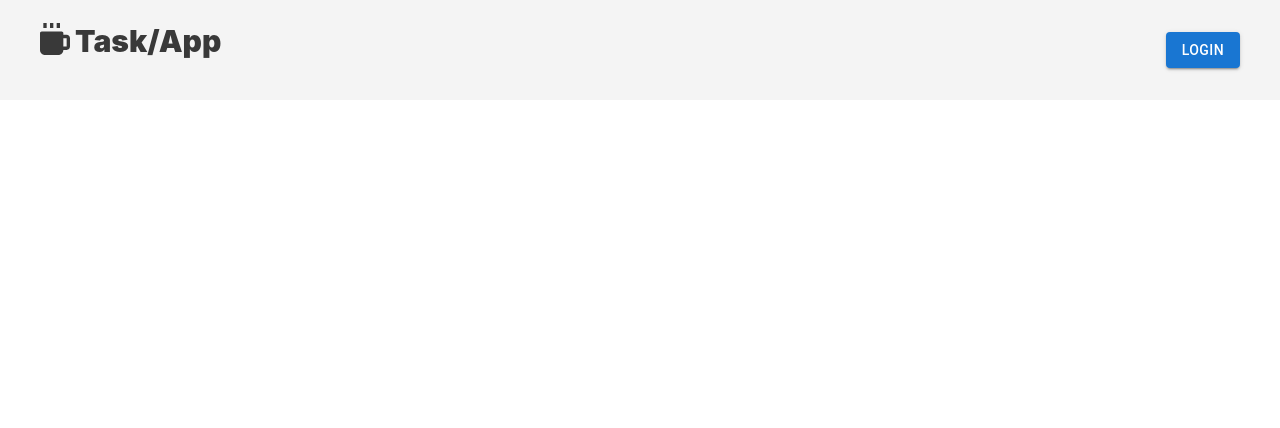
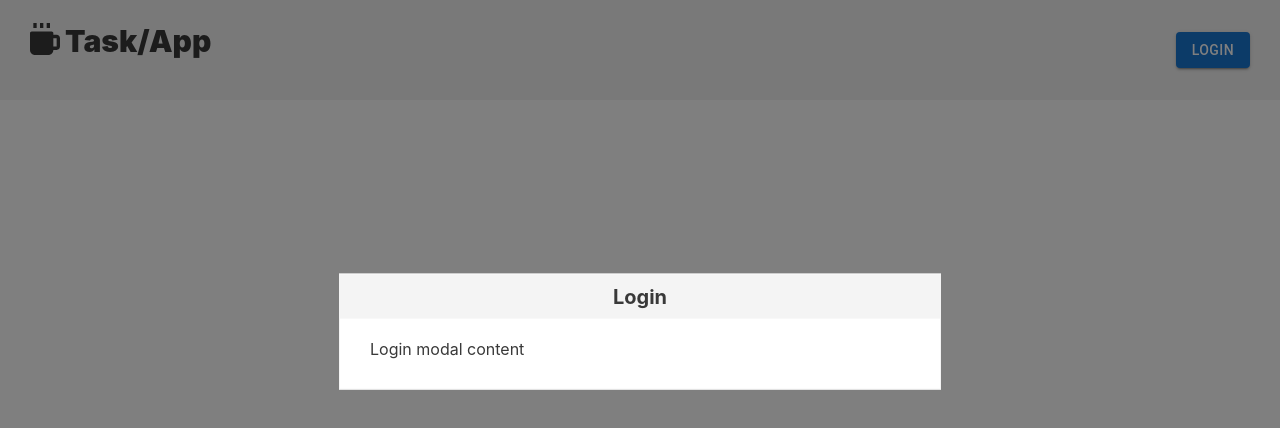
Before and after one commit to utrennik/task-app, a React (Create React App) app: page / in a window 1280 px wide. Both pictures are taken after a click on the button "LOGIN". Shown: the top 428 px of the page. Built offline with nearby package versions, Linux system fonts and the light colour scheme.

Commit message:
feat: add login modal window

```diff
--- a/public/index.html
+++ b/public/index.html
@@ -5,10 +5,7 @@
 		<link rel="icon" href="%PUBLIC_URL%/favicon.ico" />
 		<meta name="viewport" content="width=device-width, initial-scale=1" />
 		<meta name="theme-color" content="#000000" />
-		<meta
-			name="description"
-			content="Web site created using create-react-app"
-		/>
+		<meta name="description" content="Task managing app" />
 		<link rel="apple-touch-icon" href="%PUBLIC_URL%/logo192.png" />
 		<!--
       manifest.json provides metadata used when your web app is installed on a
@@ -24,7 +21,7 @@
       work correctly both with client-side routing and a non-root public URL.
       Learn how to configure a non-root public URL by running `npm run build`.
     -->
-		<title>React App</title>
+		<title>Task/App</title>
 	</head>
 	<body>
 		<noscript>You need to enable JavaScript to run this app.</noscript>
--- a/src/App.tsx
+++ b/src/App.tsx
@@ -1,10 +1,10 @@
-import Header from "./components/header/Header";
+import Header from "./components/Header/Header";
 import "./styles/main.sass";
 
 function App() {
 	return (
 		<div className="App">
-			<Header></Header>
+			<Header />
 		</div>
 	);
 }
--- /dev/null
+++ b/src/components/Header/HeaderLogo/HeaderLogo.sass
@@ -0,0 +1,10 @@
+.logo
+	&__text
+	display: flex
+	font-size: 30px
+	font-weight: 900
+	&__pic img
+		width: 30px
+		height: auto
+		margin-bottom: 15px
+		margin-right: 5px
--- /dev/null
+++ b/src/components/Header/HeaderLogo/HeaderLogo.tsx
@@ -0,0 +1,14 @@
+import "./HeaderLogo.sass";
+
+export const HeaderLogo = () => {
+	const logoURL = `${process.env.PUBLIC_URL}/img/coffee.svg`;
+
+	return (
+		<div className="header__logo logo">
+			<div className="logo__pic">
+				<img src={logoURL} alt="Task app" />
+			</div>
+			<div className="logo__text">Task/App</div>
+		</div>
+	);
+};
--- a/src/components/header/Header.sass
+++ b/src/components/header/Header.sass
@@ -16,13 +16,3 @@ html
 		align-items: center
 		width: 100%
 	&__buttons
-.logo
-	&__text
-	display: flex
-	font-size: 30px
-	font-weight: 900
-	&__pic img
-		width: 30px
-		height: auto
-		margin-bottom: 15px
-		margin-right: 5px
--- a/src/components/header/Header.tsx
+++ b/src/components/header/Header.tsx
@@ -1,26 +1,30 @@
+import { useState } from "react";
+import { Button } from "@mui/material";
+import { HeaderLogo } from "./HeaderLogo/HeaderLogo";
+import LoginModal from "../modals/LoginModal/LoginModal";
 import "./Header.sass";
-import { Button } from "@mui/material";
-import logo from "../../../public/coffee.svg";
 
 const Header = () => {
+	const [isLoginModalOpen, setLoginModalOpen] = useState(false);
+
 	return (
 		<div className="header">
 			<div className="container">
 				<div className="header__content">
-					<div className="header__logo logo">
-						<div className="logo__pic">
-							<img
-								src={process.env.PUBLIC_URL + "/img/coffee.svg"}
-								alt="Task app"
-							/>
-						</div>
-						<div className="logo__text">Task/App</div>
-					</div>
+					<HeaderLogo />
 					<div className="header__buttons">
-						<Button variant="contained">Login</Button>
+						<Button variant="contained" onClick={() => setLoginModalOpen(true)}>
+							Login
+						</Button>
 					</div>
 				</div>
 			</div>
+			<LoginModal
+				isOpen={isLoginModalOpen}
+				onClose={() => {
+					setLoginModalOpen(false);
+				}}
+			/>
 		</div>
 	);
 };
--- /dev/null
+++ b/src/components/modals/BaseModal/BaseModal.sass
@@ -0,0 +1,31 @@
+@import '../../../styles/constants.sass'
+
+.body-modal
+  background-color: #fff
+  max-width: 600px
+  border: 1px solid $LIGHTGREY
+  outline: none
+  padding: 0 0 30px 0
+  position: relative
+  top: 40%
+  left: 50%
+  transform: translate(-50%, -40%)
+  @media (max-width: 600px)
+    max-width: 400px
+
+  @media (max-width: 700px)
+    max-width: 450px
+
+.header-modal
+  font-size: 20px
+  font-weight: 700
+  padding: 10px 30px
+  background-color: $LIGHTGREY
+  margin-bottom: 20px
+  color: $TEXTCOLOR
+  text-align: center
+  @media (max-width: 700px)
+    font-size: 30px
+
+.content-modal
+  padding: 0 30px
--- /dev/null
+++ b/src/components/modals/BaseModal/BaseModal.tsx
@@ -0,0 +1,40 @@
+import { ReactElement } from "react";
+import { Modal } from "@mui/material";
+import "./BaseModal.sass";
+
+interface IBaseModal {
+	/*
+	 * state of the modal window
+	 */
+	isOpen: boolean;
+	/*
+	 * modal close handler
+	 */
+	onClose: () => void;
+	/*
+	 * modal title
+	 */
+
+	title: string;
+	/*
+	 * modal content
+	 */
+	children: ReactElement;
+}
+
+const BaseModal = ({
+	isOpen,
+	title,
+	onClose,
+	children,
+	...other
+}: IBaseModal) => (
+	<Modal open={isOpen} onClose={onClose} {...other}>
+		<div className="body-modal">
+			<div className="header-modal">{title}</div>
+			<div className="content-modal">{children}</div>
+		</div>
+	</Modal>
+);
+
+export default BaseModal;
--- /dev/null
+++ b/src/components/modals/LoginModal/LoginModal.tsx
@@ -0,0 +1,22 @@
+import BaseModal from "../BaseModal/BaseModal";
+
+interface ILoginModal {
+	/*
+	 * state of the modal window
+	 */
+	isOpen: boolean;
+	/*
+	 * modal close handler
+	 */
+	onClose: () => void;
+}
+
+const LOGIN_TITLE = `Login`;
+
+const LoginModal = ({ ...props }: ILoginModal) => (
+	<BaseModal title={LOGIN_TITLE} {...props}>
+		<div>Login modal content</div>
+	</BaseModal>
+);
+
+export default LoginModal;
--- a/src/styles/main.sass
+++ b/src/styles/main.sass
@@ -1,4 +1,9 @@
 .container
+  max-width: 1440px
+  margin: 0 auto
+  padding: 0 30px
   width: 100%
-  max-width: 1200px
-  margin: 0 auto
+  @media (max-width: 760px)
+    padding: 0 20px
+  @media (max-width: 450px)
+    padding: 0 10px
```
